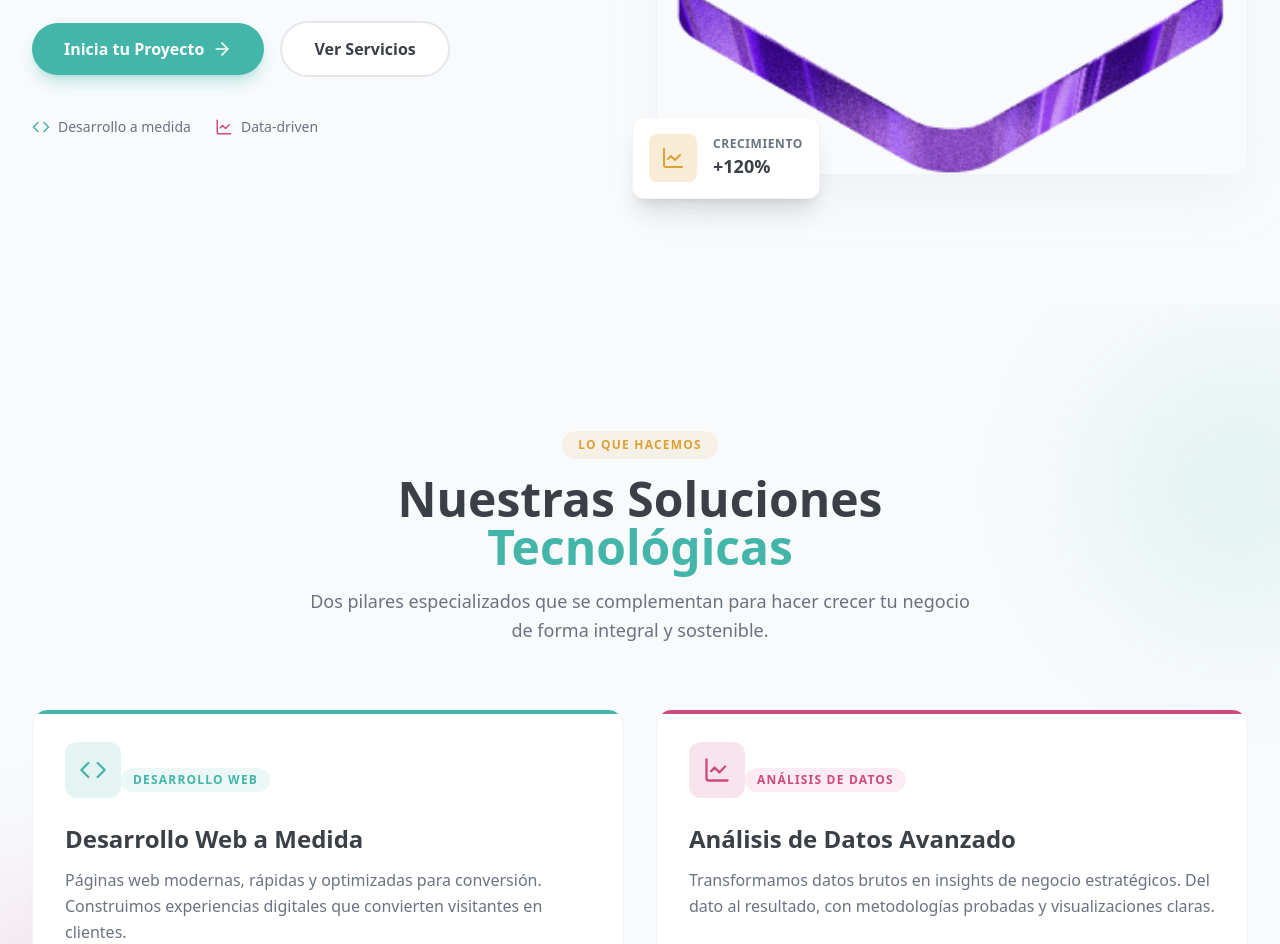
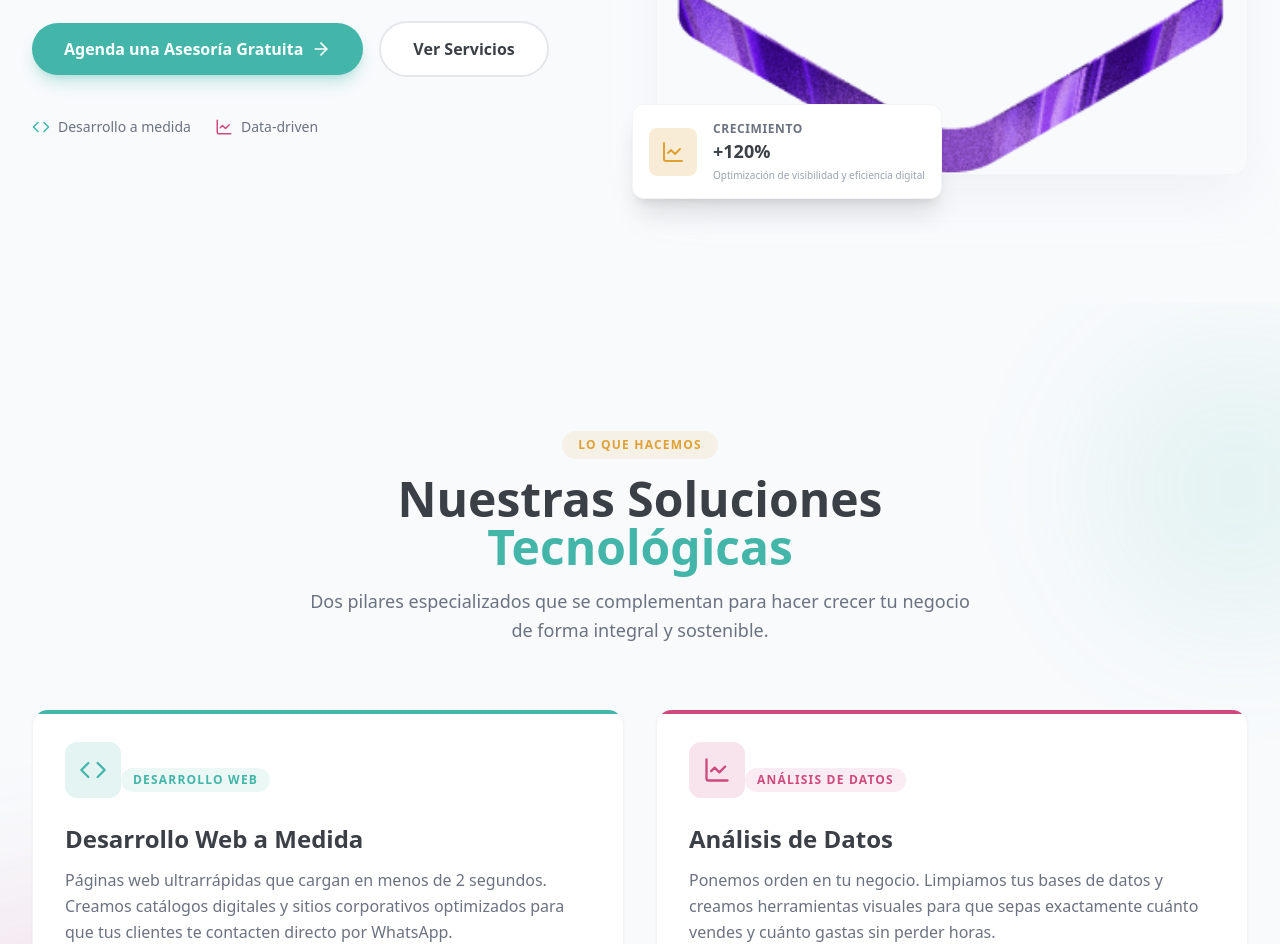
Before and after one commit to AngelGustavoSanchezRodas/ABA-page, a React (Vite) app: page / in a window 1280 px wide. Shown: the part 640-1584 px from the top of the page. Built offline with nearby package versions, Linux system fonts and the light colour scheme.

Commit message:
UX/UI: Mejora de copy estratégico y espaciado de navegación

```diff
--- a/src/components/Hero.tsx
+++ b/src/components/Hero.tsx
@@ -1,9 +1,8 @@
-import React from 'react';
 import { motion } from 'framer-motion';
 import { ArrowRight, Code, LineChart } from 'lucide-react';
 import heroImg from '../assets/hero.png';
 
-export const Hero: React.FC = () => {
+export const Hero = () => {
   return (
     <section id="home" className="relative pt-32 pb-20 lg:pt-48 lg:pb-32 overflow-hidden">
       {/* Elementos decorativos de fondo usando los colores de la marca */}
@@ -34,7 +33,7 @@ export const Hero: React.FC = () => {
             </h1>
 
             <p className="text-lg text-gray-600 mb-8 max-w-2xl mx-auto lg:mx-0">
-              Somos tu aliado tecnológico. Creamos experiencias web modernas, rápidas y escalables,
+              Somos tu aliado tecnológico. Creamos experiencias web modernas, rápidas y enfocadas en resultados,
               y extraemos el verdadero valor de tus datos para impulsar tu negocio.
             </p>
 
@@ -43,7 +42,7 @@ export const Hero: React.FC = () => {
                 href="#contact"
                 className="w-full sm:w-auto flex items-center justify-center gap-2 bg-[#43b5a9] text-white px-8 py-3.5 rounded-full font-bold hover:bg-[#349c91] transition-all transform hover:-translate-y-1 shadow-lg shadow-[#43b5a9]/30"
               >
-                Inicia tu Proyecto
+                Agenda una Asesoría Gratuita
                 <ArrowRight size={20} />
               </a>
               <a
@@ -98,12 +97,13 @@ export const Hero: React.FC = () => {
               animate={{ y: 0, opacity: 1 }}
               transition={{ delay: 0.8 }}
             >
-              <div className="bg-[#dfa135]/20 p-3 rounded-lg">
+              <div className="bg-[#dfa135]/20 p-3 rounded-lg flex-shrink-0">
                 <LineChart className="text-[#dfa135]" size={24} />
               </div>
               <div>
                 <p className="text-xs text-gray-500 font-semibold uppercase tracking-wider">Crecimiento</p>
                 <p className="text-lg font-bold text-[#3b3f46]">+120%</p>
+                <p className="text-[10px] text-gray-400 leading-tight mt-1">Optimización de visibilidad y eficiencia digital</p>
               </div>
             </motion.div>
           </motion.div>
--- a/src/components/Navbar.tsx
+++ b/src/components/Navbar.tsx
@@ -1,11 +1,15 @@
-import React, { useState, useEffect, Fragment } from 'react';
+import { useState, useEffect, Fragment } from 'react';
 import { motion, AnimatePresence } from 'framer-motion';
 import { Menu as DropdownMenu, Transition } from '@headlessui/react';
 import { Menu, X, MessageCircle, Mail, ChevronDown, Download } from 'lucide-react';
 import { cn } from '../lib/utils';
 
 // ── ABA Estudios brand logo as inline SVG ────────────────────────────────────
-const AbaLogo: React.FC<{ className?: string }> = ({ className }) => (
+interface AbaLogoProps {
+  className?: string;
+}
+
+const AbaLogo = ({ className }: AbaLogoProps) => (
   <svg
     xmlns="http://www.w3.org/2000/svg"
     viewBox="0 0 220 70"
@@ -54,7 +58,7 @@ const dropdownItems = [
 ];
 // ─────────────────────────────────────────────────────────────────────────────
 
-export const Navbar: React.FC = () => {
+export const Navbar = () => {
   const [isScrolled,     setIsScrolled]     = useState(false);
   const [mobileMenuOpen, setMobileMenuOpen] = useState(false);
 
@@ -87,7 +91,7 @@ export const Navbar: React.FC = () => {
           </a>
 
           {/* ── Desktop Nav ───────────────────────────────────────────────── */}
-          <div className="hidden md:flex items-center space-x-8">
+          <div className="hidden md:flex items-center space-x-12">
             {navLinks.map((link) => (
               <a
                 key={link.name}
--- a/src/components/Services.tsx
+++ b/src/components/Services.tsx
@@ -109,11 +109,11 @@ export const Services: React.FC = () => {
             accentBorder="#43b5a9"
             badge="Desarrollo Web"
             title="Desarrollo Web a Medida"
-            description="Páginas web modernas, rápidas y optimizadas para conversión. Construimos experiencias digitales que convierten visitantes en clientes."
+            description="Páginas web ultrarrápidas que cargan en menos de 2 segundos. Creamos catálogos digitales y sitios corporativos optimizados para que tus clientes te contacten directo por WhatsApp."
             features={[
-              'Aplicaciones con React & TypeScript',
-              'E-commerce de alto rendimiento',
-              'SEO técnico & Core Web Vitals',
+              'Landing Pages de Alta Conversión',
+              'Sitios Web Corporativos Dinámicos',
+              'Optimización para Buscadores y Velocidad',
             ]}
           />
           <ServiceCard
@@ -123,12 +123,12 @@ export const Services: React.FC = () => {
             accentBg="bg-[#ce4a7e]"
             accentBorder="#ce4a7e"
             badge="Análisis de Datos"
-            title="Análisis de Datos Avanzado"
-            description="Transformamos datos brutos en insights de negocio estratégicos. Del dato al resultado, con metodologías probadas y visualizaciones claras."
+            title="Análisis de Datos"
+            description="Ponemos orden en tu negocio. Limpiamos tus bases de datos y creamos herramientas visuales para que sepas exactamente cuánto vendes y cuánto gastas sin perder horas."
             features={[
-              'BI Dashboards interactivos',
-              'Modelos predictivos con ML',
-              'KPIs y métricas accionables',
+              'Automatización de Reportes (Excel/Google Sheets)',
+              'Tableros de Control de Ventas y Gastos',
+              'Análisis de Rentabilidad y Crecimiento',
             ]}
           />
         </div>
```
